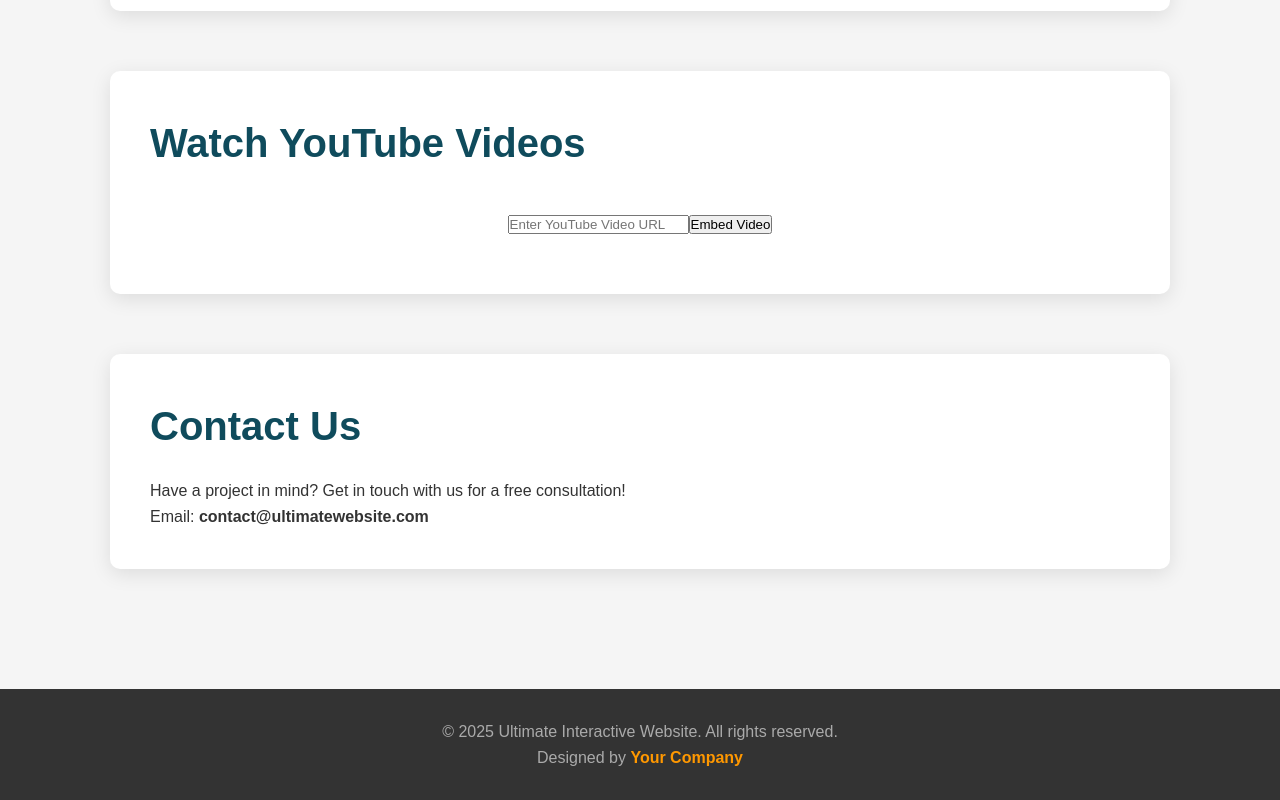
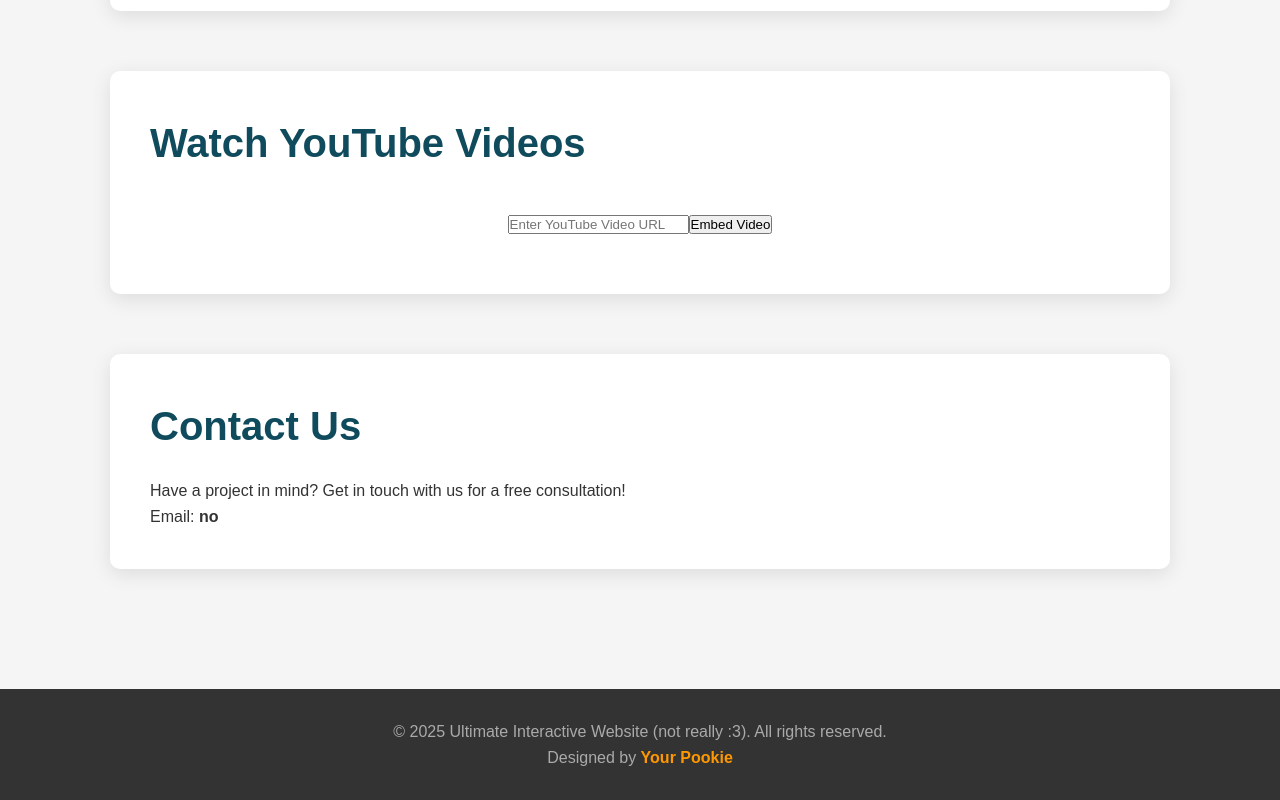
Before and after one commit to fluf201/Fluf201YT, a plain HTML site: page index.html in a window 1280 px wide. Shown: the part 1253-2053 px from the top of the page. Drawn offline with Linux system fonts and the light colour scheme; no server answers.

Commit message:
Update index.html

```diff
--- a/index.html
+++ b/index.html
@@ -233,13 +233,13 @@
         <section id="contact">
             <h2>Contact Us</h2>
             <p>Have a project in mind? Get in touch with us for a free consultation!</p>
-            <p>Email: <strong>contact@ultimatewebsite.com</strong></p>
+            <p>Email: <strong>no</strong></p>
         </section>
     </div>
 
     <footer>
-        <p>&copy; 2025 Ultimate Interactive Website. All rights reserved.</p>
-        <p>Designed by <a href="#">Your Company</a></p>
+        <p>&copy; 2025 Ultimate Interactive Website (not really :3). All rights reserved.</p>
+        <p>Designed by <a href="#">Your Pookie</a></p>
     </footer>
 
     <script>
```
